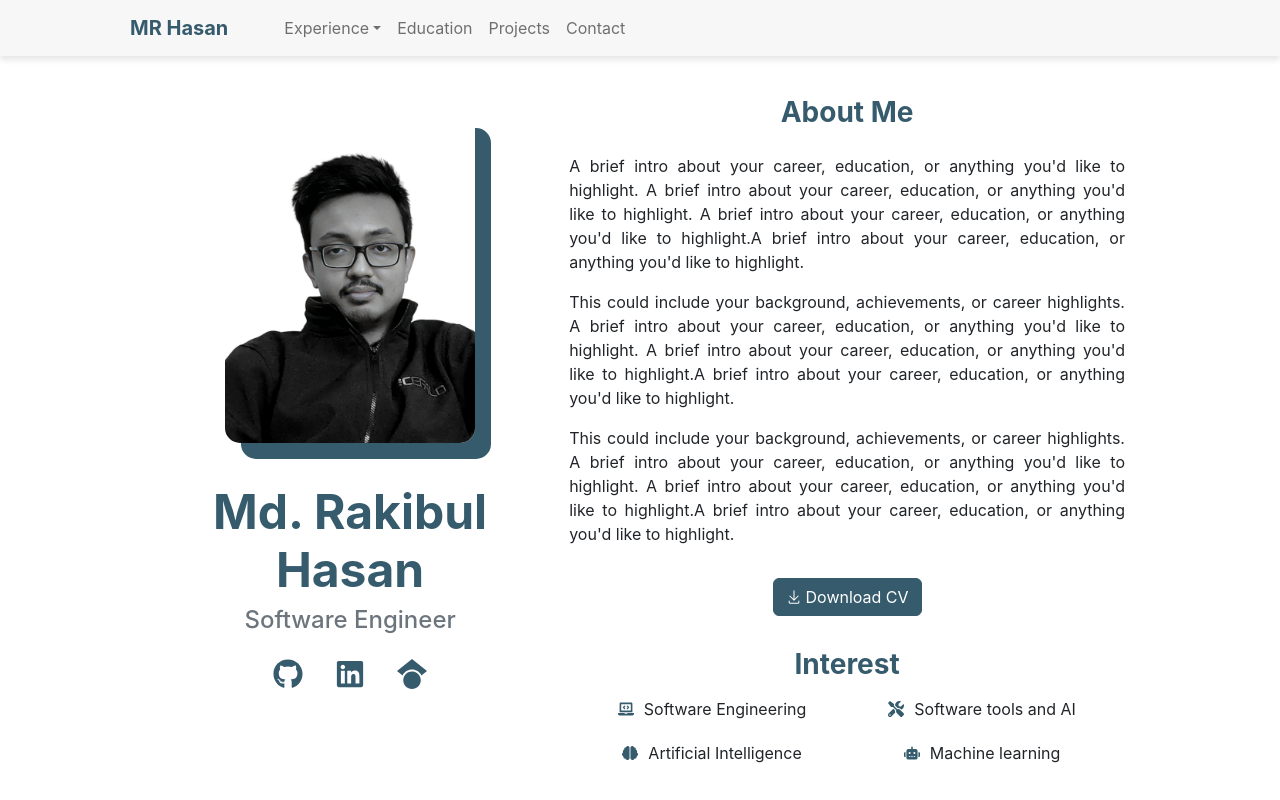
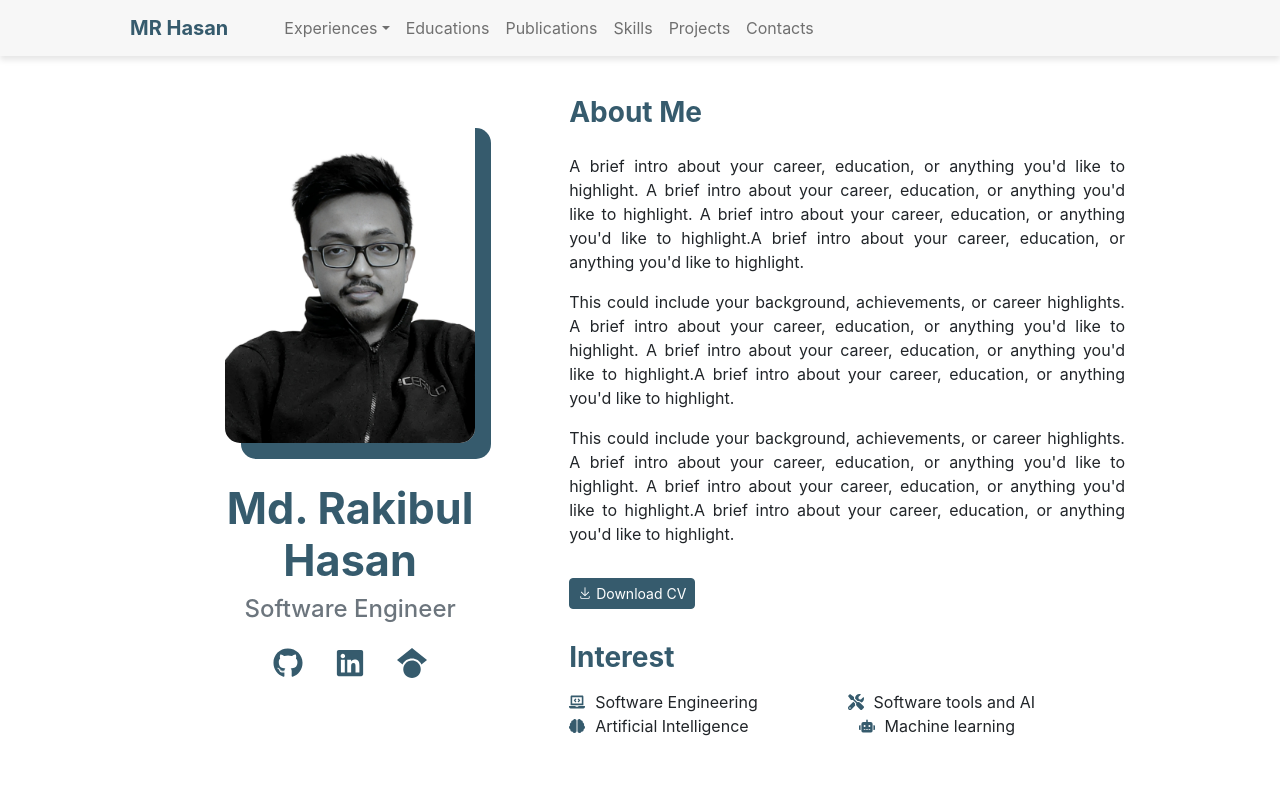
Before and after one commit to sabrinalira/sabrinalira.github.io, a Next.js app: page / in a window 1280 px wide. Shown: the top 800 px of the page. Built offline with nearby package versions, Linux system fonts and the light colour scheme.

Commit message:
first-good-version

```diff
--- a/components/Biography.js
+++ b/components/Biography.js
@@ -7,9 +7,8 @@ export const Biography = ({ title, content }) => {
   return (
     <div className="mt-5 mt-md-0">
       <div className="biography-section">
-        {/* Centering the title on small screens, left-aligned on medium and larger */}
         <h1
-          className="text-primary fw-bold  text-md-left text-center mb-4"
+          className="text-primary fw-bold text-md-start text-center mb-4"
           style={{ fontSize: "28px" }}
         >
           {title}
@@ -27,10 +26,11 @@ export const Biography = ({ title, content }) => {
           </p>
         ))}
       </div>
-      <div className="text-center">
+      <div className="text-center text-md-start">
+        {" "}
         <a
           href="/path/to/your/cv.pdf"
-          className="mt-3 mb-4 btn btn-primary my-1"
+          className="mt-3 mb-4 btn btn-primary my-1  btn-sm"
           download
           style={{ display: "inline-flex", alignItems: "center" }}
         >
--- a/components/Contact.js
+++ b/components/Contact.js
@@ -5,7 +5,7 @@ import { FaEnvelope, FaLinkedin } from "react-icons/fa"; // Import the email ico
 
 export const Contact = ({ title, description, buttons }) => {
   return (
-    <div id="contact" className="bg-white py-4 py-md-5 px-5">
+    <div id="contacts" className="bg-white py-4 py-md-5 px-5">
       <div className="container page-container">
         <div className="row">
           <div className="col-md-3 d-flex align-items-start">
@@ -19,14 +19,14 @@ export const Contact = ({ title, description, buttons }) => {
                 {buttons.map((value, index) =>
                   value.isPrimary ? (
                     <Link key={index} href={value.link}>
-                      <a className="btn btn-primary my-1 d-flex align-items-center">
+                      <a className="btn btn-primary my-1 d-flex align-items-center btn-sm">
                         <FaEnvelope className="me-2" />
                         {value.title}
                       </a>
                     </Link>
                   ) : (
                     <Link key={index} href={value.link}>
-                      <a className="btn btn-outline-primary my-1 mx-3 d-flex align-items-center">
+                      <a className="btn btn-outline-primary my-1 mx-3 d-flex align-items-center btn-sm">
                         <FaLinkedin className="me-2" />
                         {value.title}
                       </a>
--- a/components/Education.js
+++ b/components/Education.js
@@ -3,9 +3,8 @@ import { FaGraduationCap } from "react-icons/fa";
 
 export const Education = ({ title, schools }) => {
   return (
-    <div id="education" className="bg-secondary  py-4 py-md-5">
+    <div id="educations" className="bg-secondary  py-4 py-md-5">
       <div className="container page-container">
-        {/* Title Section for small screens */}
         <div className="row">
           <div className="col-12 d-lg-none text-center mb-4">
             <h1 className="text-primary fw-bold">{title}</h1>
@@ -13,12 +12,10 @@ export const Education = ({ title, schools }) => {
         </div>
 
         <div className="row">
-          {/* Title for large screens (col-lg) */}
           <div className="col-lg-3 d-none d-lg-flex align-items-start">
             <h1 className="text-primary fw-bold">{title}</h1>
           </div>
 
-          {/* Timeline for large screens (col-lg) */}
           <div className="col-lg-9 d-none d-lg-block">
             <div className="timeline">
               {schools.map((school, index) => (
@@ -76,7 +73,6 @@ export const Education = ({ title, schools }) => {
             </div>
           </div>
 
-          {/* Shadow Box for Small Screens */}
           <div className="col-12 d-lg-none">
             {schools.map((school, index) => (
               <div key={index} className="shadow p-3 mb-4 bg-white rounded">
--- a/components/Interest.js
+++ b/components/Interest.js
@@ -4,9 +4,8 @@ import { FaBrain, FaTools, FaRobot, FaLaptopCode } from "react-icons/fa";
 export const Interest = ({ interest }) => {
   return (
     <div id="interest" className="bg-white">
-      {/* Centering the title on small screens, left-aligned on medium and larger */}
       <h1
-        className="text-primary fw-bold py-2 text-center text-md-left"
+        className="text-primary fw-bold py-2 text-center text-md-start"
         style={{ fontSize: "28px" }}
       >
         Interest
@@ -14,27 +13,25 @@ export const Interest = ({ interest }) => {
       <ul
         style={{
           display: "flex",
-          flexWrap: "wrap", // Allow wrapping to handle multiple rows
-          justifyContent: "center", // Center items in the row
-          gap: "20px", // Add spacing between items
+          flexWrap: "wrap",
+          justifyContent: "center",
           padding: 0,
-          listStyleType: "none", // Remove bullet points
+          listStyleType: "none",
         }}
+        className="justify-content-md-start"
       >
         {interest.map((name, index) => (
           <li
             key={index}
             style={{
+              minWidth: "220px",
               display: "flex",
               alignItems: "center",
-              justifyContent: "center", // Center each item
-              whiteSpace: "nowrap", // Prevents the text from wrapping
-              overflow: "hidden", // Ensures long text is clipped
-              textOverflow: "ellipsis", // Adds ellipsis for overflowing text
-              // padding: "10px", // Add some padding to space out the text and icons
-              flex: "1 0 180px", // Flex items to take a minimum of 180px and grow equally
-              maxWidth: "250px", // Set a maximum width for large screens
+              whiteSpace: "nowrap",
+              flexGrow: 1,
+              flexBasis: "auto",
             }}
+            className="justify-content-center justify-content-md-start"
           >
             {index === 0 && (
               <FaLaptopCode
--- a/components/Intro.js
+++ b/components/Intro.js
@@ -22,10 +22,7 @@ export const Intro = ({ title, description, image, buttons, socialLinks }) => {
           </div>
 
           <div className="col-12">
-            <h1
-              className="text-primary fw-bold display-3 mt-4"
-              style={{ fontSize: "3rem" }}
-            >
+            <h1 className="text-primary fw-bold display-3 mt-4 intro-name">
               {title}
             </h1>
             <h2 className="text-muted" style={{ fontSize: "1.5rem" }}>
@@ -43,10 +40,14 @@ export const Intro = ({ title, description, image, buttons, socialLinks }) => {
             {socialLinks.map((link, index) => (
               <Link key={index} href={link.url}>
                 <a target="_blank" rel="noreferrer" className="mx-3">
-                  {link.icon === "github" && <FaGithub size={30} />}
-                  {link.icon === "linkedin" && <FaLinkedin size={30} />}
+                  {link.icon === "github" && (
+                    <FaGithub className="responsive-icon" />
+                  )}
+                  {link.icon === "linkedin" && (
+                    <FaLinkedin className="responsive-icon" />
+                  )}
                   {link.icon === "googleScholar" && (
-                    <FaGoogleScholar size={30} />
+                    <FaGoogleScholar className="responsive-icon" />
                   )}
                 </a>
               </Link>
--- a/components/Navbar.js
+++ b/components/Navbar.js
@@ -15,15 +15,13 @@ export const Nav = ({ title, links }) => {
     setActiveDropdown(null);
   };
 
-  // This function will collapse the navbar after a link is clicked.
   const handleLinkClick = () => {
     setIsNavCollapsed(true);
-    setActiveDropdown(null); // Close the dropdown after an option is selected
+    setActiveDropdown(null);
   };
 
-  // This function ensures the dropdown resets when clicked again on medium screens
   const handleDropdownClick = (index) => {
-    setActiveDropdown(activeDropdown === index ? null : index); // Toggle dropdown on click
+    setActiveDropdown(activeDropdown === index ? null : index);
   };
 
   return (
@@ -62,7 +60,7 @@ export const Nav = ({ title, links }) => {
                   }`}
                   onMouseEnter={() => handleDropdownEnter(index)}
                   onMouseLeave={handleDropdownLeave}
-                  onClick={() => handleDropdownClick(index)} // Handle click to toggle dropdown on medium screens
+                  onClick={() => handleDropdownClick(index)}
                 >
                   <a
                     className="nav-link dropdown-toggle"
@@ -82,10 +80,7 @@ export const Nav = ({ title, links }) => {
                   >
                     {value.options.map((option, subIndex) => (
                       <Link key={subIndex} href={option.link}>
-                        <a
-                          className="dropdown-item"
-                          onClick={handleLinkClick} // Collapse the dropdown on selection
-                        >
+                        <a className="dropdown-item" onClick={handleLinkClick}>
                           {option.title}
                         </a>
                       </Link>
--- a/components/Projects.js
+++ b/components/Projects.js
@@ -32,10 +32,10 @@ export const Card = ({ title, description, github, timePeriod }) => {
               textDecoration: "none",
               display: "flex",
               alignItems: "center",
-              fontSize: "0.9rem",
+              fontSize: "0.8rem",
             }}
           >
-            <FaGithub style={{ fontSize: "1.2em", marginRight: "5px" }} />
+            <FaGithub style={{ fontSize: "1.4em", marginRight: "5px" }} />
             <span>GitHub</span>
           </a>
         )}
--- a/components/Publications.js
+++ b/components/Publications.js
@@ -6,17 +6,14 @@ export const Publications = ({ title, publications }) => {
     <div id="publications" className="bg-white py-4 py-md-5">
       <div className="container page-container">
         <div className="row justify-content-center">
-          {/* Title for Small Screens */}
           <div className="col-12 d-lg-none text-center mb-4">
             <h1 className="text-primary fw-bold">{title}</h1>
           </div>
 
-          {/* Title for Large Screens */}
           <div className="col-lg-3 d-none d-lg-flex align-items-start mb-3">
             <h1 className="text-primary fw-bold">{title}</h1>
           </div>
 
-          {/* Publications List */}
           <div className="col-lg-9 col-12">
             <ul style={{ listStyleType: "none", paddingLeft: "0" }}>
               {publications.map((pub, index) => (
--- a/components/experience/ResearchExperience.js
+++ b/components/experience/ResearchExperience.js
@@ -4,7 +4,6 @@ export const ResearchExperience = ({ title, companies }) => {
   return (
     <div id="researchExperience" className="bg-secondary py-4 py-md-5">
       <div className="container page-container">
-        {/* Title for Small Screens */}
         <div className="row">
           <div className="col-12 d-lg-none text-center mb-4">
             <h1 className="text-primary fw-bold">{title}</h1>
@@ -12,12 +11,10 @@ export const ResearchExperience = ({ title, companies }) => {
         </div>
 
         <div className="row">
-          {/* Title for Large Screens */}
           <div className="col-lg-3 d-none d-lg-flex align-items-start">
             <h1 className="text-primary fw-bold">{title}</h1>
           </div>
 
-          {/* Timeline for Large Screens */}
           <div className="col-lg-9 d-none d-lg-block">
             <div className="timeline">
               {companies.map((job, index) => (
@@ -66,7 +63,6 @@ export const ResearchExperience = ({ title, companies }) => {
             </div>
           </div>
 
-          {/* Shadow Box for Small Screens */}
           <div className="col-12 d-lg-none">
             {companies.map((job, index) => (
               <div key={index} className="shadow p-3 mb-4 bg-white rounded">
--- a/components/experience/TeachingExperience.js
+++ b/components/experience/TeachingExperience.js
@@ -5,7 +5,6 @@ export const TeachingExperience = ({ title, experiences }) => {
   return (
     <div id="teachingExperience" className="bg-white py-4 py-md-5">
       <div className="container page-container">
-        {/* Title for Small Screens */}
         <div className="row">
           <div className="col-12 d-lg-none text-center mb-4">
             <h1 className="text-primary fw-bold">{title}</h1>
@@ -13,12 +12,10 @@ export const TeachingExperience = ({ title, experiences }) => {
         </div>
 
         <div className="row">
-          {/* Title for Large Screens */}
           <div className="col-lg-3 d-none d-lg-flex align-items-start">
             <h1 className="text-primary fw-bold">{title}</h1>
           </div>
 
-          {/* Timeline for Large Screens */}
           <div className="col-lg-9 d-none d-lg-block">
             <div className="timeline">
               {experiences.map((exp, index) => (
@@ -60,7 +57,6 @@ export const TeachingExperience = ({ title, experiences }) => {
             </div>
           </div>
 
-          {/* Shadow Box for Small Screens */}
           <div className="col-12 d-lg-none">
             {experiences.map((exp, index) => (
               <div key={index} className="shadow p-3 mb-4 bg-white rounded">
--- a/config/config.js
+++ b/config/config.js
@@ -5,7 +5,7 @@ export const navigation = {
   name: "MR Hasan",
   links: [
     {
-      title: "Experience",
+      title: "Experiences",
       options: [
         {
           title: "Industry",
@@ -22,16 +22,24 @@ export const navigation = {
       ],
     },
     {
-      title: "Education",
-      link: "#education",
+      title: "Educations",
+      link: "#educations",
+    },
+    {
+      title: "Publications",
+      link: "#publications",
+    },
+    {
+      title: "Skills",
+      link: "#skills",
     },
     {
       title: "Projects",
       link: "#projects",
     },
     {
-      title: "Contact",
-      link: "#contact",
+      title: "Contacts",
+      link: "#contacts",
     },
   ],
 };
--- a/styles/custom.global.scss
+++ b/styles/custom.global.scss
@@ -247,20 +247,15 @@ ul {
 }
 
 html {
-  scroll-padding-top: 55px; /* Adjust this value based on your navbar height */
+  scroll-padding-top: 55px;
 }
 
-// .skills-grid {
-//   display: grid;
-//   grid-template-columns: repeat(4, 1fr); /* 4 columns */
-//   gap: 10px; /* Space between items */
-// }
+
 
 .skills-list {
   list-style-type: none;
   padding-left: 0;
   margin: 0;
-  // display: contents; /* So it uses grid space correctly */
 }
 
 .skill-item {
@@ -308,12 +303,12 @@ html {
     gap: 10px;
   }
   .col-lg-9 {
-    margin-top: 15px; /* Add spacing between title and content on small screens */
+    margin-top: 15px;
   }
 }
 @media (min-width: 768px) and (max-width: 992px) {
   .col-lg-3 {
-    padding-right: 30px; /* Add more space between the title and content */
+    padding-right: 30px;
   }
 }
 
@@ -328,3 +323,24 @@ html {
     margin-right: 35%;
   }
 }
+
+.intro-name{
+  font-size: 2.7rem;
+}
+
+@media (max-width: 576px) {
+  .intro-name{
+    font-size: 2.3rem;
+  }
+}
+
+.responsive-icon {
+  font-size: 25px; /* Small screen size */
+}
+
+/* For larger screens */
+@media (min-width: 768px) {
+  .responsive-icon {
+    font-size: 30px; /* Larger screen size */
+  }
+}
```
